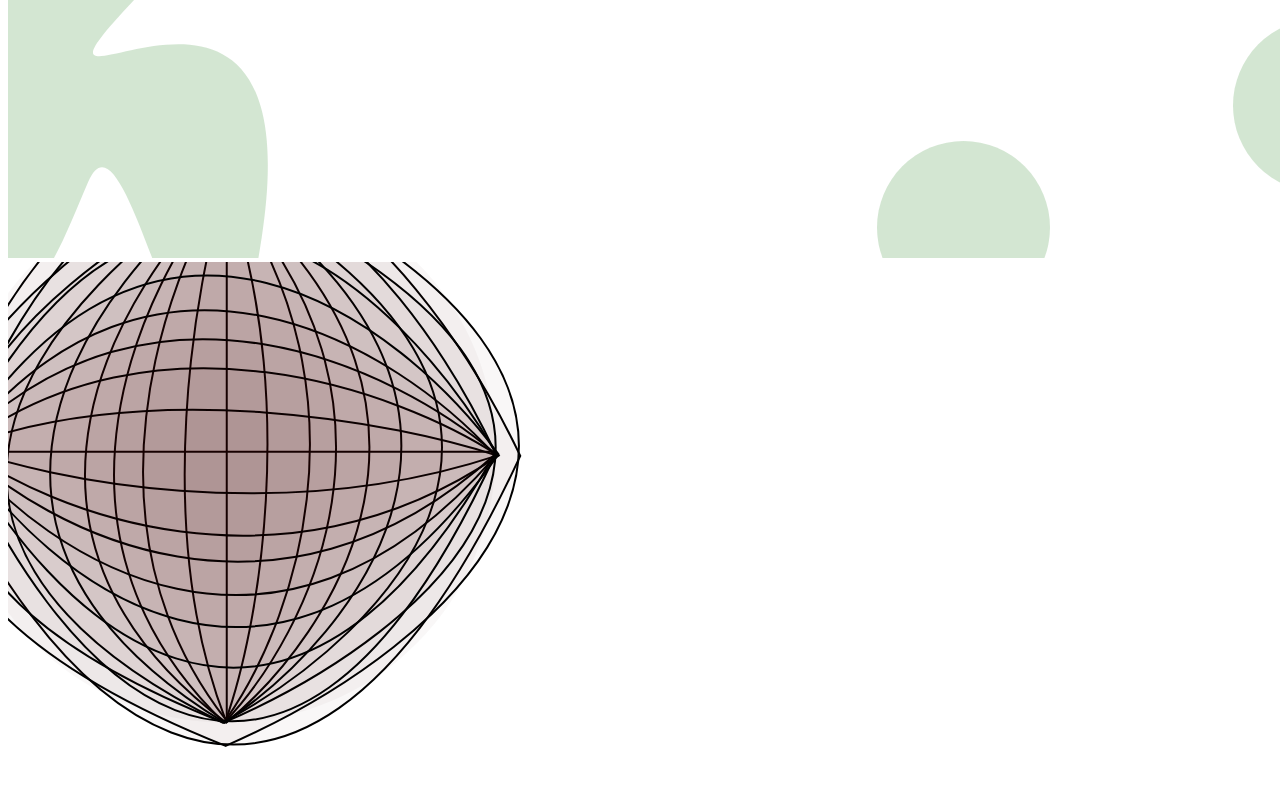
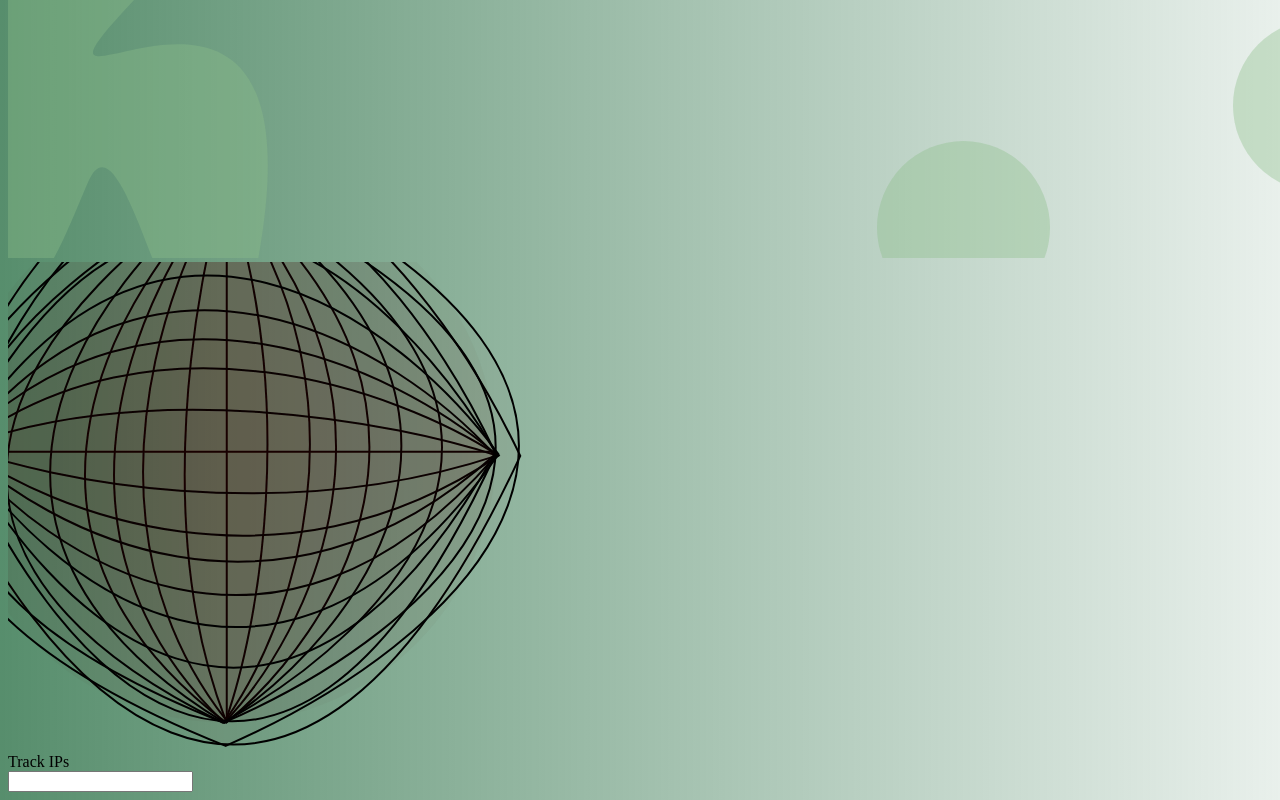
Before and after one commit to ghostuf/ipWeb, a React (Vite) app in the folder ip-vite-react/: page / in a window 1280 px wide. Shown: the part 1672-2472 px from the top of the page. Before the commit the page ends 2433 px from the top, so only its background shows below. Built offline with nearby package versions, Linux system fonts and the light colour scheme.

Commit message:
Added: essential elements

```diff
--- a/ip-vite-react/src/App.jsx
+++ b/ip-vite-react/src/App.jsx
@@ -7,6 +7,18 @@ export default function(){
     <div className="Main-container">
         <img src = {vectors} className = "vector-img"/>
         <img src = {geometry} className = "geometry-img"/>
+        <div className = "header">
+          Track IPs
+        </div>
+
+        <div className="main-container">
+          <div className = "input-container">
+            <input type = "text" className = "input-field"></input>
+          </div>
+          <div className = "output-terminal">
+
+          </div>
+        </div>
     </div>
   )
 }
--- a/ip-vite-react/src/index.css
+++ b/ip-vite-react/src/index.css
@@ -0,0 +1,3 @@
+body{
+  background: linear-gradient(90deg, #44815C -12.91%, rgba(20, 255, 0, 0.00) 115.2%);
+}
```
